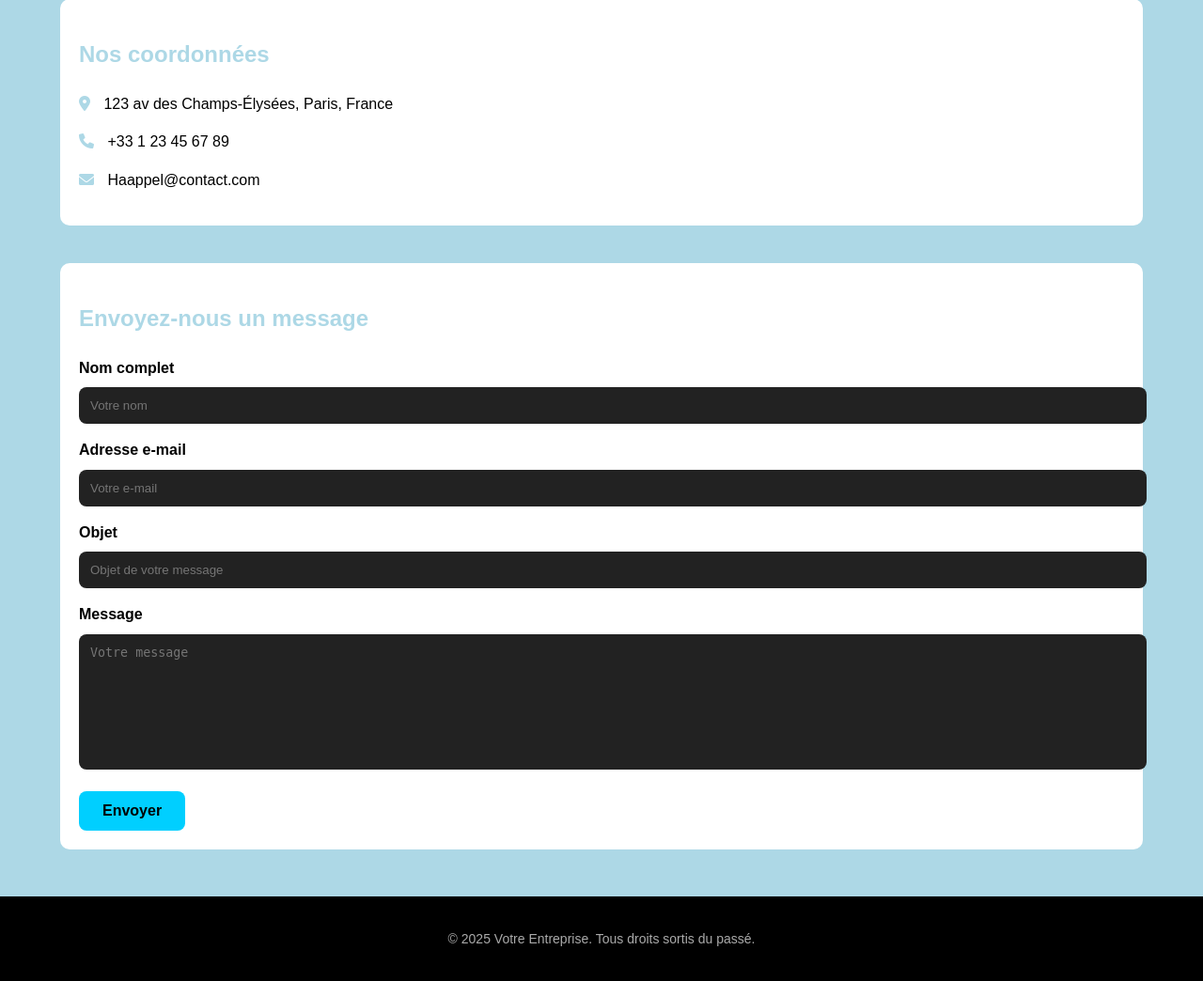
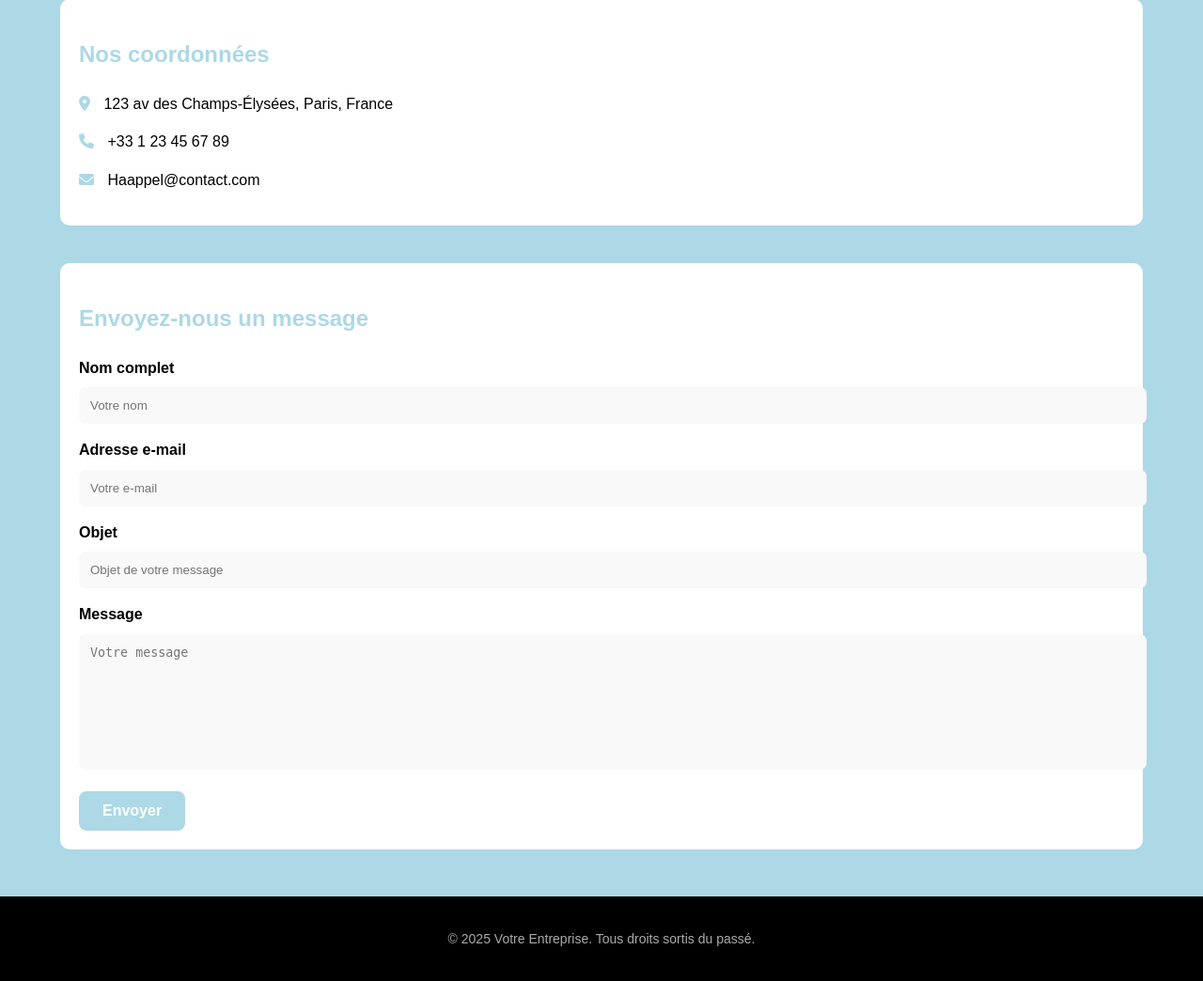
Before and after one commit to Nathor36/projet_dev_ecommerce, a PHP site: page /contact.php in a window 1280 px wide. Shown: the part 430-1474 px from the top of the page at 94% size. Run offline with PHP 8.4, Linux system fonts and the light colour scheme.

Commit message:
Update style.contact.css

```diff
--- a/style.contact.css
+++ b/style.contact.css
@@ -126,10 +126,10 @@ nav.navbar {
 .form-group textarea {
     width: 100%;
     padding: 12px;
-    border: none;
-    border-radius: 8px;
-    outline: none;
-    background: #222;
+    border: 2px;
+    border-radius: 7px;
+    outline: 10px;
+    background: #f9f9f9;
     color: #fff;
 }
 
@@ -139,10 +139,10 @@ nav.navbar {
 }
 
 .submit-btn {
-    background: #00cfff;
+    background: lightblue;
     border: none;
     padding: 12px 25px;
-    color: #000;
+    color: #ffffff;
     font-size: 16px;
     font-weight: bold;
     border-radius: 8px;
```
